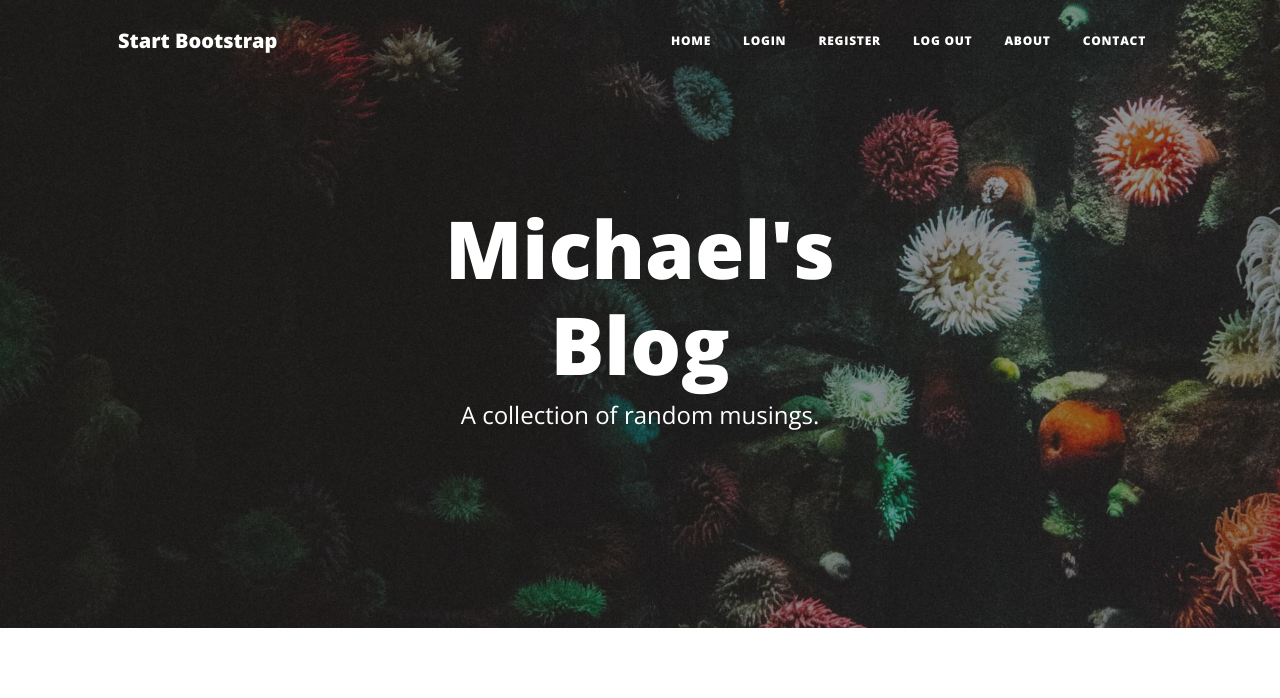
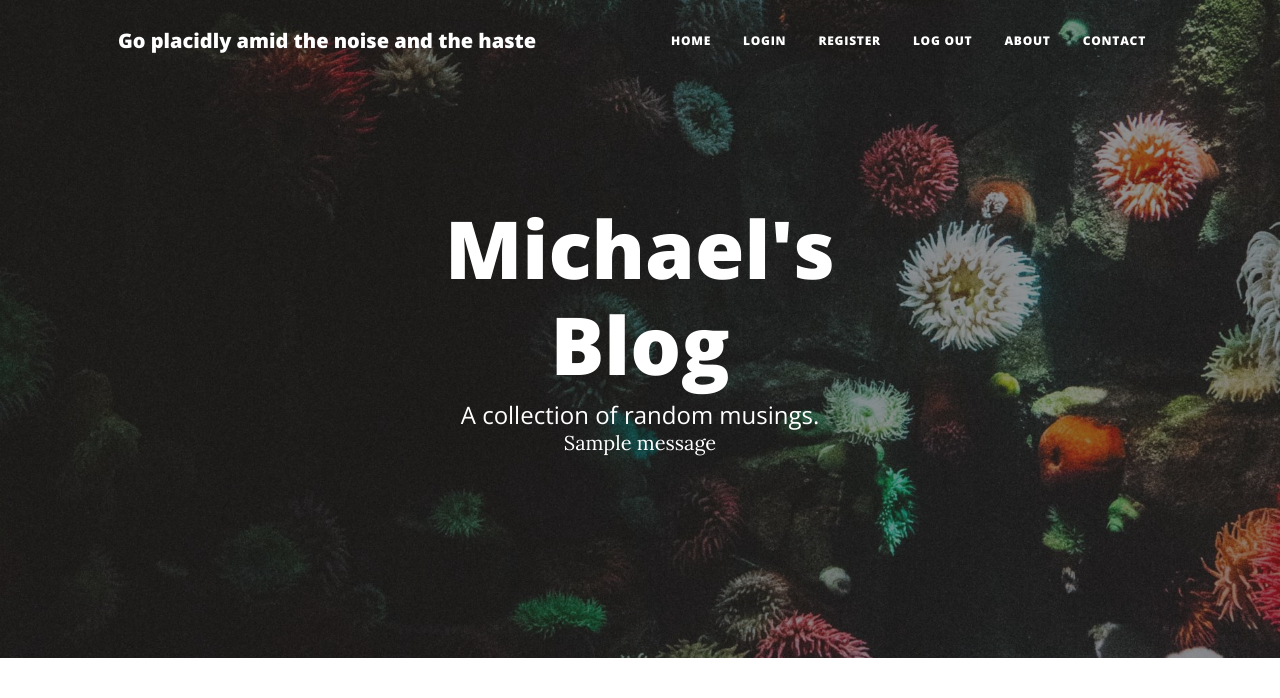
Before and after one commit to SuperdaddC/BlogCapstone, a Flask app: page / in a window 1280 px wide. Shown: the top 698 px of the page. Run offline with Flask 3, Linux system fonts and the light colour scheme; one stand-in notice (Sample message) is shown; some libraries are stand-ins or nearby versions.

Commit message:
ready to go live

```diff
--- a/main.py
+++ b/main.py
@@ -1,17 +1,19 @@
+import os
+import smtplib
 from datetime import date
 from flask import Flask, abort, render_template, redirect, url_for, flash, request, g
 from flask_bootstrap import Bootstrap5
 from flask_ckeditor import CKEditor
-from flask_gravatar import Gravatar
+# from flask_gravatar import Gravatar
 from flask_login import UserMixin, login_user, LoginManager, current_user, logout_user, login_required
 from flask_sqlalchemy import SQLAlchemy
-from flask_migrate import Migrate
+# from flask_migrate import Migrate
 from functools import wraps
 from werkzeug.security import generate_password_hash, check_password_hash
-from sqlalchemy.orm import relationship, Mapped, mapped_column, DeclarativeBase
-from sqlalchemy import ForeignKey, Integer
-from typing import List
-# Import your forms from the forms.py
+# from sqlalchemy.orm import relationship, Mapped, mapped_column, DeclarativeBase
+# from sqlalchemy import ForeignKey, Integer
+# from typing import List
+# # Import your forms from the forms.py
 from forms import *
 
 '''
@@ -28,16 +30,16 @@ This will install the packages from the requirements.txt for this project.
 '''
 
 app = Flask(__name__)
-app.config['SECRET_KEY'] = '8BYkEfBA6O6donzWlSihBXox7C0sKR6b'
+app.config['SECRET_KEY'] = os.environ.get('FLASK_KEY')
 ckeditor = CKEditor(app)
 Bootstrap5(app)
 
-# TODO: Configure Flask-Login
+# TODO: Configure Flask-Login - DONE
 login_manager = LoginManager()
 login_manager.init_app(app)
 
 # CONNECT TO DB
-app.config['SQLALCHEMY_DATABASE_URI'] = 'sqlite:///posts.db'
+app.config['SQLALCHEMY_DATABASE_URI'] = os.environ.get('DB_URI', 'sqlite:///posts.db')
 db = SQLAlchemy()
 db.init_app(app)
 
@@ -267,12 +269,28 @@ def delete_post(post_id):
 def about():
     return render_template("about.html")
 
-
-@app.route("/contact")
+@app.route("/contact", methods=['POST', 'GET'])
 def contact():
+    if request.method == 'POST':
+        message = request.form.get('message')
+        phone = request.form.get('phone')
+        email = request.form.get('email')
+        name = request.form.get('name')
+        my_email = os.environ.get('MY_EMAIL')
+        password = os.environ.get('MY_EMAIL_PASSWORD')
+        with smtplib.SMTP("smtp.gmail.com", 587) as connection:
+            connection.starttls()
+            connection.login(user=my_email, password=password)
+            connection.sendmail(
+                from_addr=my_email,
+                to_addrs='mjcolyer@gmail.com',
+                msg=f'Subject:Message From your Blog\n\n from: {name}\nemail: {email}\nphone: {phone}\n-----------\n{message}'
+            )
+        flash('Your message has been sent. Thanks for your input')
+        return redirect(url_for('home'))
     return render_template("contact.html")
 
 
 if __name__ == "__main__":
     create_tables()
-    app.run(debug=True, port=5002)
+    app.run(debug=False, port=5002)
--- a/requirements.txt
+++ b/requirements.txt
@@ -8,3 +8,5 @@ Flask_WTF==1.1.1
 Werkzeug==2.3.6
 WTForms==3.0.1
 SQLAlchemy==2.0.19
+gunicorn==21.2.0
+psycopg2-binary==2.9.6
--- a/templates/header.html
+++ b/templates/header.html
@@ -44,7 +44,7 @@
     <!-- Navigation-->
     <nav class="navbar navbar-expand-lg navbar-light" id="mainNav">
       <div class="container px-4 px-lg-5">
-        <a class="navbar-brand" href="/">Start Bootstrap</a>
+        <a class="navbar-brand" href="/">Go placidly amid the noise and the haste</a>
         <button
           class="navbar-toggler"
           type="button"
--- a/templates/index.html
+++ b/templates/index.html
@@ -16,6 +16,9 @@
           {% endif %}
           </span>
           <span class="subheading">A collection of random musings.</span>
+          {% for message in get_flashed_messages() %}
+            <span>{{message}}</span>
+          {% endfor %}
         </div>
       </div>
     </div>
```
Also changed, not shown: 1 other file.
